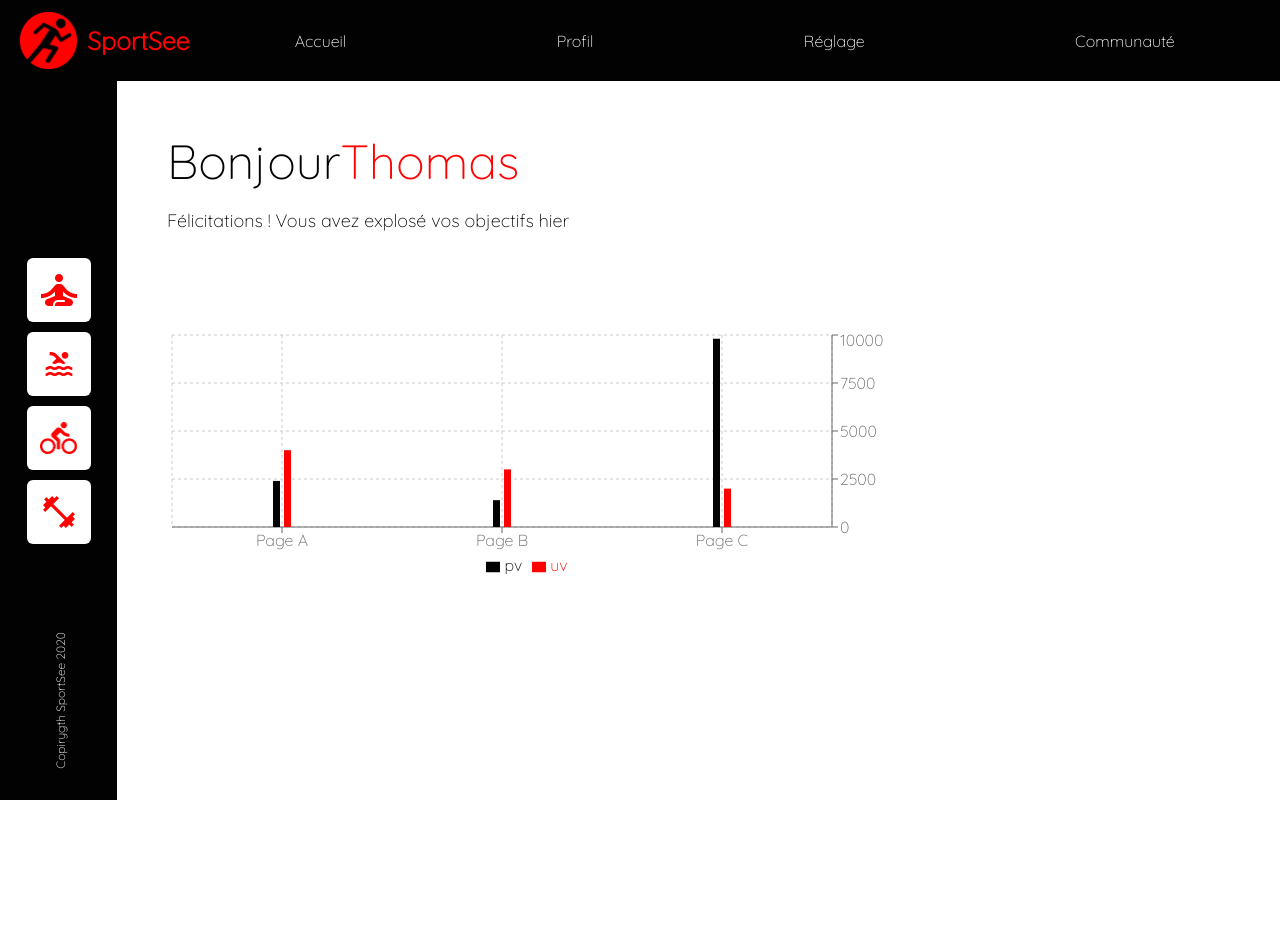
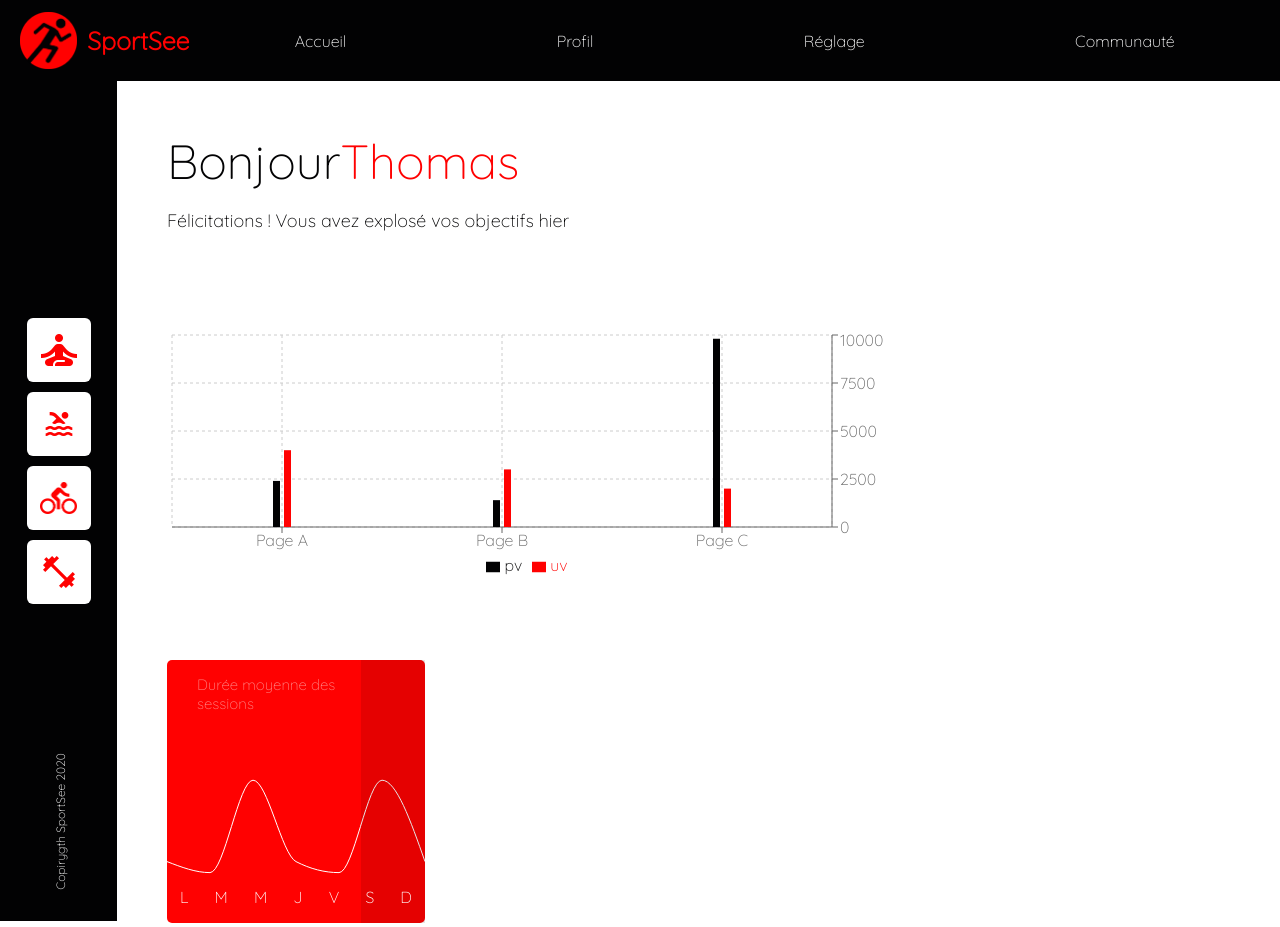
Before and after one commit to Salim-camara/sportSee, a React (Create React App) app: page / in a window 1280 px wide. Before the commit the page ends 800 px from the top, so only its background shows below. Built offline with nearby package versions, Linux system fonts and the light colour scheme.

Commit message:
feat(chartLine): OK

```diff
--- /dev/null
+++ b/src/components/ChartLine.jsx
@@ -0,0 +1,85 @@
+import React, { useEffect, useState } from "react";
+import {
+  BarChart,
+  Bar,
+  XAxis,
+  YAxis,
+  Legend,
+  Tooltip,
+  CartesianGrid,
+  LineChart,
+  Line,
+} from "recharts";
+
+const ChartLine = () => {
+  const data = [
+    {
+      name: "L",
+      uv: 4000,
+      pv: 2400,
+      amt: 2400,
+    },
+    {
+      name: "M",
+      uv: 3000,
+      pv: 1398,
+      amt: 2210,
+    },
+    {
+      name: "M",
+      uv: 2000,
+      pv: 9800,
+      amt: 2290,
+    },
+    {
+        name: "J",
+        uv: 4000,
+        pv: 2400,
+        amt: 2400,
+      },
+      {
+        name: "V",
+        uv: 3000,
+        pv: 1398,
+        amt: 2210,
+      },
+      {
+        name: "S",
+        uv: 2000,
+        pv: 9800,
+        amt: 2290,
+      },
+      {
+        name: "D",
+        uv: 4000,
+        pv: 2400,
+        amt: 2400,
+      },
+  ];
+
+  const days = ['L', 'M', 'M', 'J', 'V', 'S', 'D']
+  return (
+    <div className="chartLine" style={{ width: 258, height: 263 }}>
+        <p className="chartLine--title" >Durée moyenne des sessions</p>
+      <div className="chartLine--chart">
+        <LineChart
+          width={368}
+          height={150}
+          data={data}
+          margin={{ top: 5, right: 30, left: 20, bottom: 5 }}
+        >
+          <CartesianGrid strokeDasharray="3 3" stroke="transparent"/>
+          <XAxis dataKey="name" axisLine={false} tick={false} strokeOpacity={0}/>
+          <YAxis tick={false} axisLine={false}/>
+          <Line type="monotone" dataKey="pv" stroke="white" dot={false}/>
+        </LineChart>
+      </div>
+      <div className="chartLine--darkenBg"></div>
+      <div className="chartLine__days">
+        {days.map(el => <p>{el}</p>)}
+      </div>
+    </div>
+  );
+};
+
+export default ChartLine;
--- a/src/pages/Home.jsx
+++ b/src/pages/Home.jsx
@@ -1,5 +1,6 @@
 import React, { useState } from "react";
 import ChartBar from "../components/charts/ChartBar";
+import ChartLine from "../components/ChartLine";
 
 const Home = () => {
   const [logements, setlogements] = useState();
@@ -73,6 +74,9 @@ const Home = () => {
             <div className="home__content__board__bottom__left">
               <div className="home__content__board__bottom__left--barChart">
                 <ChartBar />
+                <div className="home__content__board__bottom__left--chartsContainer">
+                  <ChartLine />
+                </div>
               </div>
             </div>
             <div className="home__content__board__bottom__right"></div>
--- /dev/null
+++ b/src/styles/components/charts/_chatLine.scss
@@ -0,0 +1,39 @@
+.chartLine {
+    display: flex;
+    flex-direction: row;
+    justify-content: flex-end;
+    background-color: $color_red;
+    height: 263px;
+    width: 258px;
+    border-radius: 5px;
+    position: relative;
+
+    &--title {
+        color: white;
+        opacity: 0.5;
+        font-size: 15px;
+        text-align: left;
+        margin-left: 30px;
+    }
+    &--chart {
+        position: absolute;
+        bottom: 0px;
+        left: -80px;
+    }
+    &--darkenBg {
+        background-color: $color_black;
+        opacity: 0.1;
+        width: 30%;
+        height: 100%;
+    }
+    &__days {
+        display: flex;
+        flex-direction: row;
+        justify-content: space-around;
+        width: 258px;
+        // padding: 0 5px 0 5px;
+        position: absolute;
+        bottom: 0;
+        left: 0;
+    }
+}
--- a/src/styles/main.scss
+++ b/src/styles/main.scss
@@ -6,3 +6,4 @@
 
 // component
 @import "./components/charts/chartBar";
+@import "./components//charts/chatLine";
--- a/src/styles/pages/_home.scss
+++ b/src/styles/pages/_home.scss
@@ -2,6 +2,7 @@
   display: flex;
   flex-direction: column;
   min-height: 100vh;
+  height: 100%;
   flex: 1;
   color: $color_white;
 
@@ -57,6 +58,7 @@
       align-items: center;
       justify-content: center;
       width: 117px;
+      height: 100vh;
       padding: 20px 0 20px;
       background-color: $color_black;
       position: relative;
@@ -108,6 +110,7 @@
       flex-direction: column;
       flex-grow: 1;
 
+
       &__top {
         display: flex;
         flex-direction: column;
@@ -142,6 +145,10 @@
 
         &__left {
           margin-left: 50px;
+
+          &--chartsContainer {
+            margin-top:  80px;
+          }
         }
       }
     }
```
Also changed, not shown: src/components/charts/ChartBar.jsx (+11 -0 lines).
